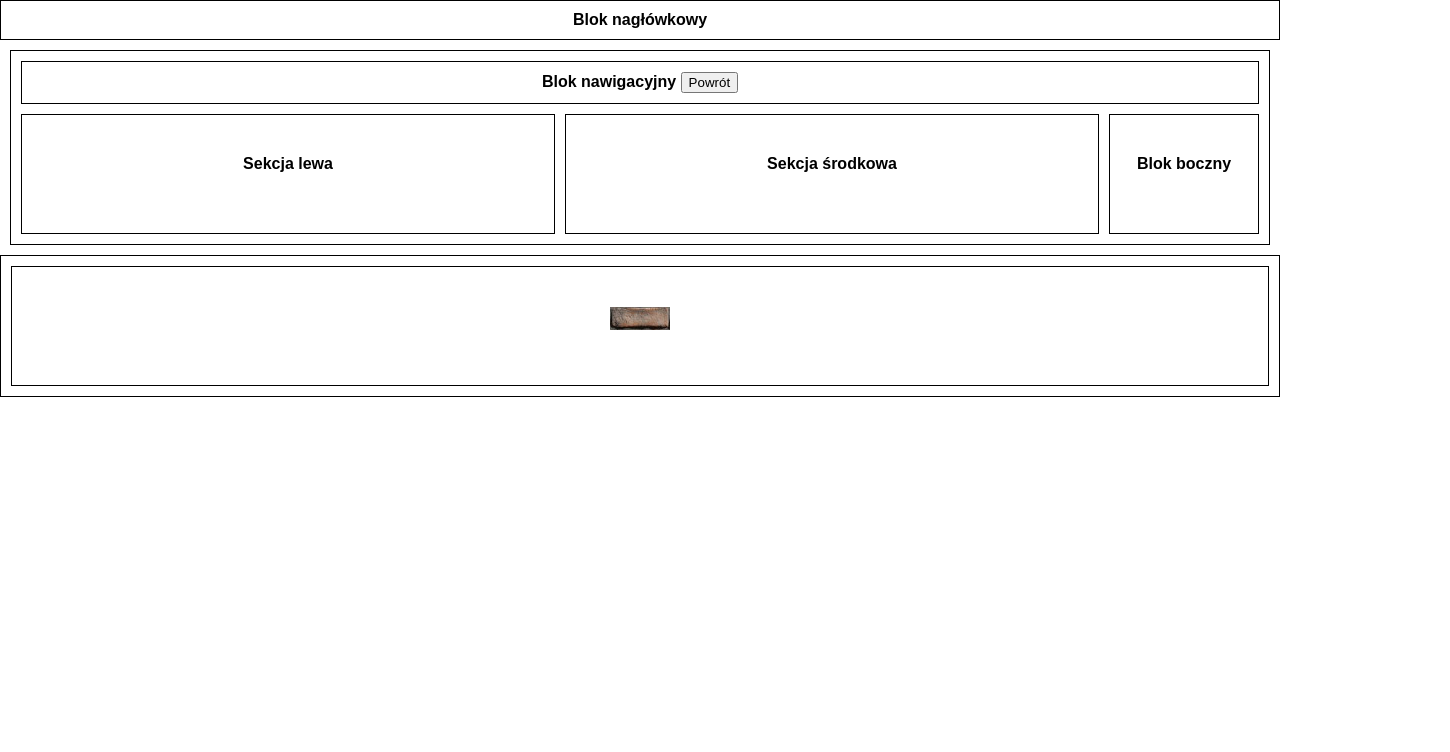
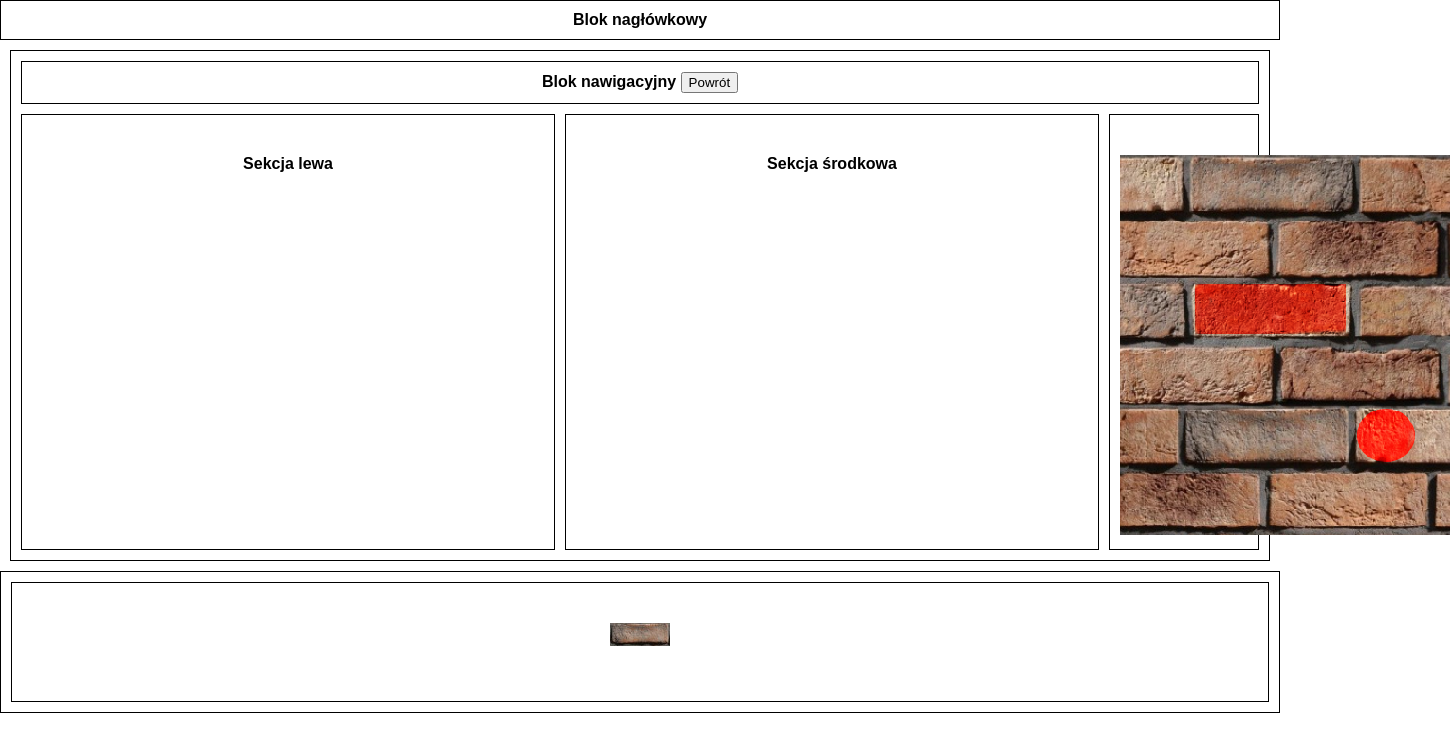
Before and after one commit to hudygaming69-gif/21, a plain HTML site: page index9.html in a window 1280 px wide. Shown: the whole page, 1450 px wide, since content can reach past the window. Drawn offline with Linux system fonts and the light colour scheme.

Commit message:
Update index9.html

```diff
--- a/index9.html
+++ b/index9.html
@@ -85,7 +85,7 @@
         </section>
 
         <aside>
-            Blok boczny
+            <img src="tapeta_prawa.png" alt="obraz">
         </aside>
     </article>
 </main>
```
